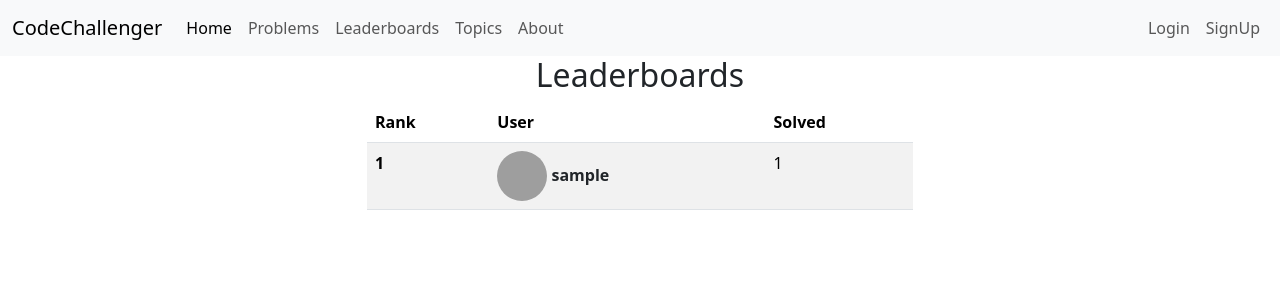
After one commit to mobinic1101/leetcode-frontend, a Flask app: template templates/leaderboards.html in a window 1280 px wide. The commit adds this page. Shown: the top 300 px of the page. Run offline with Flask 3, Linux system fonts and the light colour scheme; the template is opened without the code that fills it: most values are stand-ins (such as "Sample title", 1, 10 or a date in 2020); some libraries are stand-ins or nearby versions; grey boxes are pictures that could not be loaded.

Commit message:
add leaderboards

```diff
--- a/api_client.py
+++ b/api_client.py
@@ -89,7 +89,6 @@ class APIClient:
             )
             if response.status_code == 200:
                 data = response.json()
-                data["profile_pic"] = self.base_url_raw + data["profile_pic"] # "http://127.0.0.1:8000/media/profile_pics/someprofile.jpg"
                 quick_user_details.update(data)
                 # quick_user_details["username"] = data["username"]
                 quick_user_details["is_authenticated"] = True
--- a/templates/dashboard.html
+++ b/templates/dashboard.html
@@ -33,6 +33,9 @@
         <li class="list-group-item">
           <strong>Solved Problems:</strong> {{ solved }}
           <a href="{{ url_for('views.solved_problems', userid=id) }}" class="btn btn-secondary btn-sm ms-2">View Solved Problems</a>
+        </li>
+          <li class="list-group-item">
+          <strong>Rank:</strong> {{ rank }}
         </li>
       </ul>
       <hr>
--- /dev/null
+++ b/templates/leaderboards.html
@@ -0,0 +1,34 @@
+{% extends "base.html" %}
+
+{% block content %}
+<div class="container">
+    <div class="row">
+        <div class="col-md-6 offset-md-3">
+            <h2 align="center">Leaderboards</h2>
+            <table class="table table-striped">
+              <thead>
+                <tr>
+                  <th scope="col">Rank</th>
+                  <th scope="col">User</th>
+                  <th scope="col">Solved</th>
+                </tr>
+              </thead>
+              <tbody>
+                {% for user in data['items'] %}
+                <tr>
+                  <th scope="row">{{ loop.index }}</th>
+                  <td>
+                    <a href="{{ url_for('views.profile', userid=user['id']) }}" class="text-decoration-none text-dark">
+                      <img src="{{ user['profile_pic'] }}" class="rounded-circle" width="50" height="50" alt="ProfilePic">
+                      <span class="fw-bold">{{ user["username"] }}</span>
+                    </a>
+                  </td>
+                  <td>{{ user["solved_count"] }}</td>
+                </tr>
+                {% endfor %}
+              </tbody>
+            </table>
+        </div>
+    </div>
+</div>
+{% endblock content %}
--- a/templates/list_solved.html
+++ b/templates/list_solved.html
@@ -1,6 +1,7 @@
 {% extends "base.html" %}
 
 {% block content %}
+<div class="container">
   <ul class="list-group list-group-flush">
       <!-- Loop through the list -->
        {% for problem in results %}
@@ -19,4 +20,5 @@
       </a>
       {% endfor %}
     </ul>
+</div>
 {% endblock content %}
```
Also changed, not shown: views.py (+13 -1 lines). Lines whose indentation alone changed are shown as unchanged.
